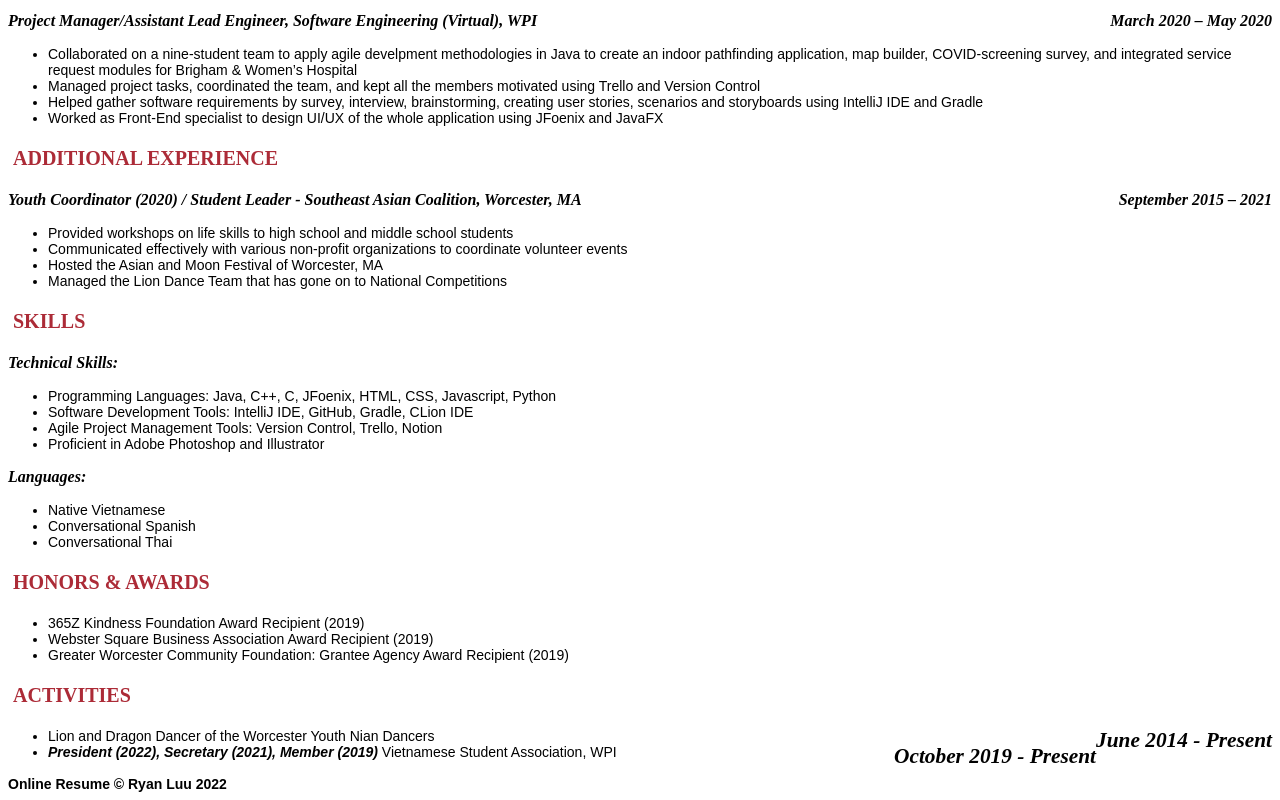
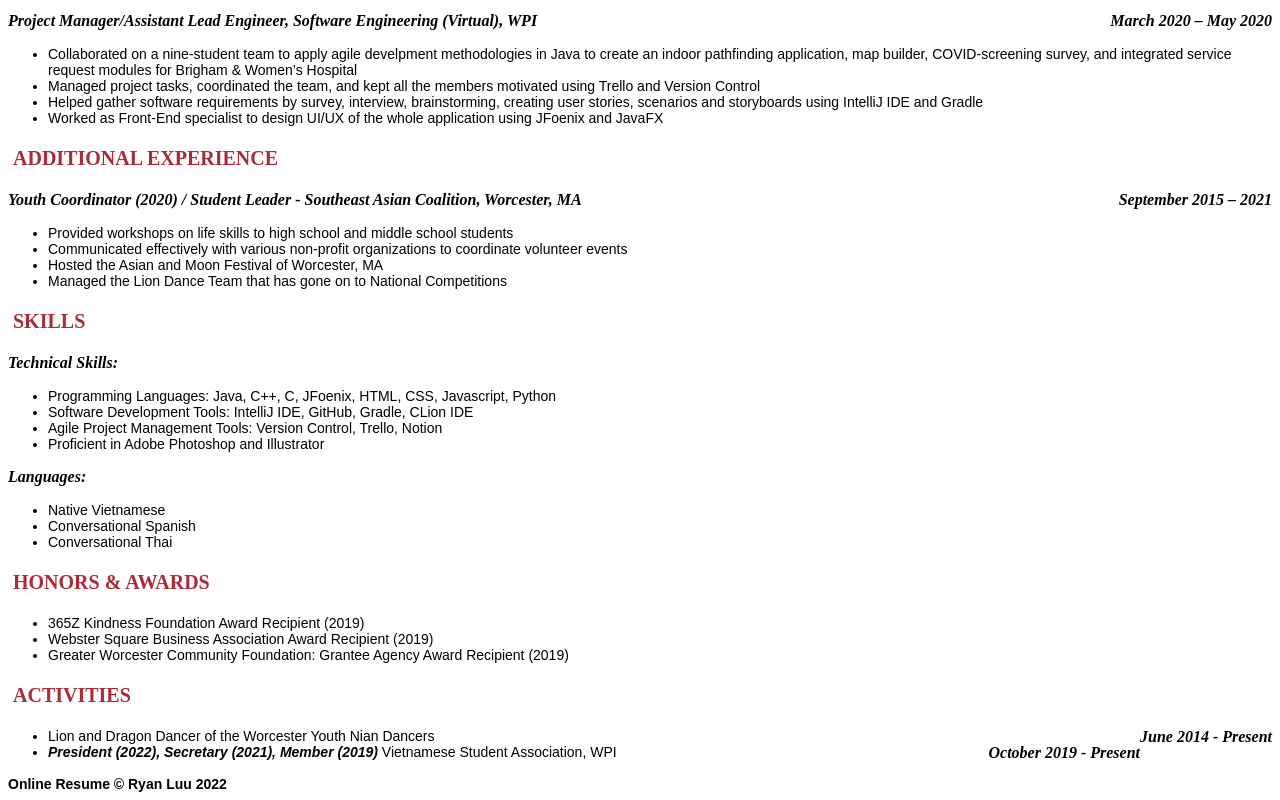
Before and after one commit to rluu1/Resume-Website, a plain HTML site: page index.html in a window 1280 px wide. Shown: the part 866-1666 px from the top of the page. Drawn offline with Linux system fonts and the light colour scheme.

Commit message:
Update index.html

```diff
--- a/index.html
+++ b/index.html
@@ -115,8 +115,8 @@
 
     <p>
         <ul>
-            <li>Lion and Dragon Dancer of the Worcester Youth Nian Dancers <i><b><span style= "font-family:Times New Roman;font-size:16pt;float:right;"> June 2014 - Present</span></b></i></li>
-            <li><i><b>President (2022), Secretary (2021), Member (2019)</b></i> Vietnamese Student Association, WPI <i><b><span style= "font-family:Times New Roman;font-size:16pt;float:right;"> October 2019 - Present</span></b></i></li>
+            <li>Lion and Dragon Dancer of the Worcester Youth Nian Dancers <i><b><span style= "font-family:Times New Roman;font-size:16px;float:right;"> June 2014 - Present</span></b></i></li>
+            <li><i><b>President (2022), Secretary (2021), Member (2019)</b></i> Vietnamese Student Association, WPI <i><b><span style= "font-family:Times New Roman;font-size:16px;float:right;"> October 2019 - Present</span></b></i></li>
         </ul>
     </p>
 
```
